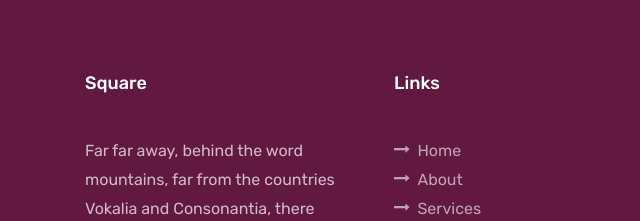
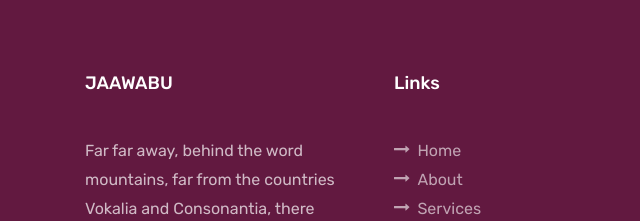
Before and after one commit to msyoki/JAAWABU, a plain HTML site: page index.html in a window 1280 px wide. Shown: the part 7357-7578 px from the top of the page, 0-640 px from the left. Drawn offline with Linux system fonts and the light colour scheme; some packages are replaced by stand-ins of ours; no server answers; animation ran at ten frames a second; files whose address does not match are found by name.

Commit message:
update page title

```diff
--- a/index.html
+++ b/index.html
@@ -1,7 +1,7 @@
 <!DOCTYPE html>
 <html lang="en">
   <head>
-    <title>Square - Free Bootstrap 4 Template by Colorlib</title>
+    <title>JAAWABU - Home</title>
     <meta charset="utf-8">
     <meta name="viewport" content="width=device-width, initial-scale=1, shrink-to-fit=no">
 
@@ -724,7 +724,7 @@
         <div class="row mb-5">
           <div class="col-md">
             <div class="ftco-footer-widget mb-4">
-              <h2 class="ftco-heading-2">Square</h2>
+              <h2 class="ftco-heading-2">JAAWABU</h2>
               <p>Far far away, behind the word mountains, far from the countries Vokalia and Consonantia, there live the blind texts.</p>
               <ul class="ftco-footer-social list-unstyled float-md-left float-lft mt-5">
                 <li class="ftco-animate"><a href="#"><span class="icon-twitter"></span></a></li>
```
